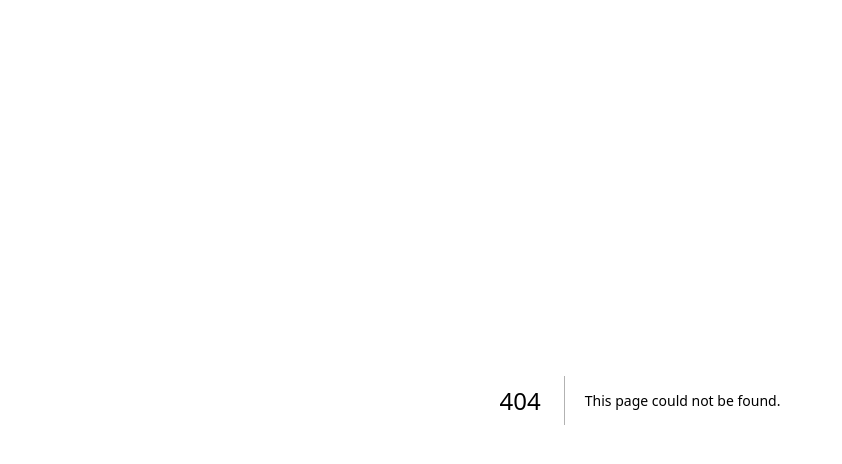
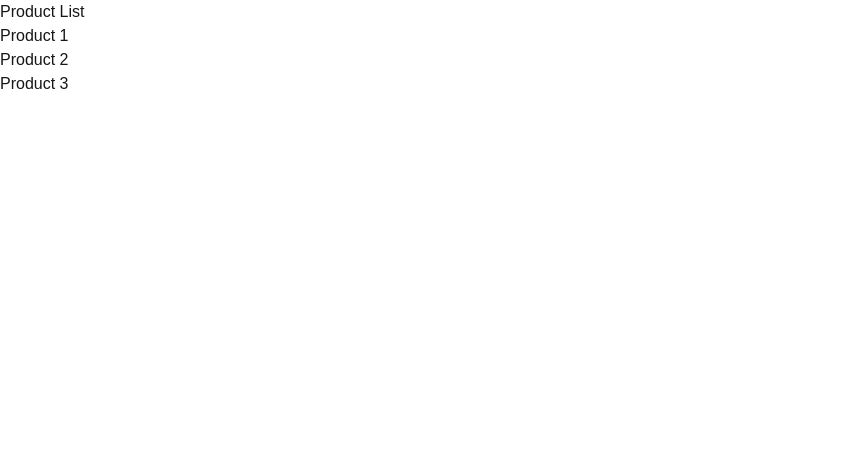
Before and after one commit to waseemkhan00777/learning-nextjs, a Next.js app: page /products in a window 1280 px wide. Before the commit this address had no page. Shown: the top 464 px of the page, without its empty margins (0-842 px from the left). Built offline with nearby package versions, Linux system fonts and the light colour scheme.

Commit message:
basic dynamic routing

```diff
--- /dev/null
+++ b/src/app/products/[productId]/page.tsx
@@ -0,0 +1,7 @@
+import React from "react";
+
+const ProductDetails = ({ params }: { params: { productId: string } }) => {
+  return <div>ProductDetails page {params.productId}</div>;
+};
+
+export default ProductDetails;
--- /dev/null
+++ b/src/app/products/page.tsx
@@ -0,0 +1,14 @@
+import React from "react";
+
+const Products = () => {
+  return (
+    <div>
+      <h1> Product List</h1>
+      <h2> Product 1</h2>
+      <h2> Product 2</h2>
+      <h2> Product 3</h2>
+    </div>
+  );
+};
+
+export default Products;
```
